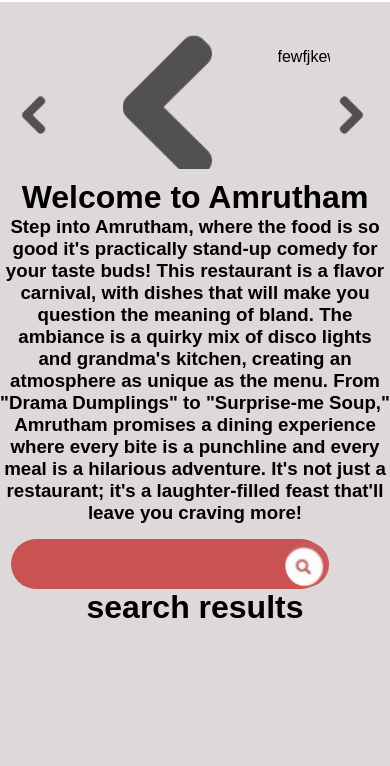
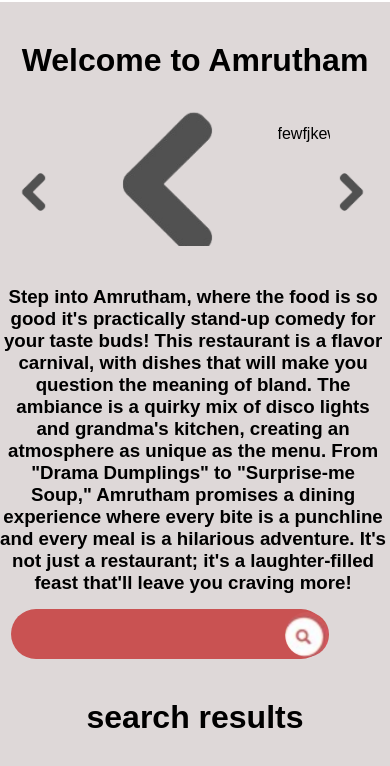
Before and after one commit to mohanavamsi0614/Amrutha-villas, a plain HTML site: page index.html in a window 390 px wide. Shown: the part 58-824 px from the top of the page. Drawn offline with Linux system fonts and the light colour scheme; no server answers.

Commit message:
Add files via upload

```diff
--- a/index.html
+++ b/index.html
@@ -19,7 +19,7 @@
             <p><span id="name">spidy</span></p>
         </div>
     </nav>
-
+    <h1>Welcome to Amrutham</h1>
     <div class="images">
         <img src="./assets/left.png" alt="" id="left" onclick="prev()">
         <img src="./assets/right.png" alt="" id="right" onclick="next()">
@@ -55,8 +55,8 @@
 
     </div>
     <div>
-        <h1>Welcome to Amrutham</h1>
-        <h3>Step into Amrutham, where the food is so good it's practically stand-up comedy for your taste buds! This restaurant is a flavor carnival, with dishes that will make you question the meaning of bland. The ambiance is a quirky mix of disco lights and grandma's kitchen, creating an atmosphere as unique as the menu. From "Drama Dumplings" to "Surprise-me Soup," Amrutham promises a dining experience where every bite is a punchline and every meal is a hilarious adventure. It's not just a restaurant; it's a laughter-filled feast that'll leave you craving more!</h3>
+
+        <div id="des"><h3 id="ds">Step into Amrutham, where the food is so good it's practically stand-up comedy for your taste buds! This restaurant is a flavor carnival, with dishes that will make you question the meaning of bland. The ambiance is a quirky mix of disco lights and grandma's kitchen, creating an atmosphere as unique as the menu. From "Drama Dumplings" to "Surprise-me Soup," Amrutham promises a dining experience where every bite is a punchline and every meal is a hilarious adventure. It's not just a restaurant; it's a laughter-filled feast that'll leave you craving more!</h3></div>
         <input type="text" id="item">
         <img src="./assets/image 6.png" alt="" id="search">
     </div>
--- a/style.css
+++ b/style.css
@@ -95,6 +95,14 @@ nav>img{
     left: 1%;
     height: 50px;
     margin: 1px;
+}
+h1{
+    margin-top: 40px;
+}
+#des{
+    width: 800px;
+    position: relative;
+    left: 20%;
 }
 .account{
     position: relative;
@@ -278,4 +286,9 @@ li{
         right: 0px;
         left: 70px;
     }
+    #des{
+        margin-top: 30px;
+        width: 99%;
+        left:0%;
+    }
 }
```
